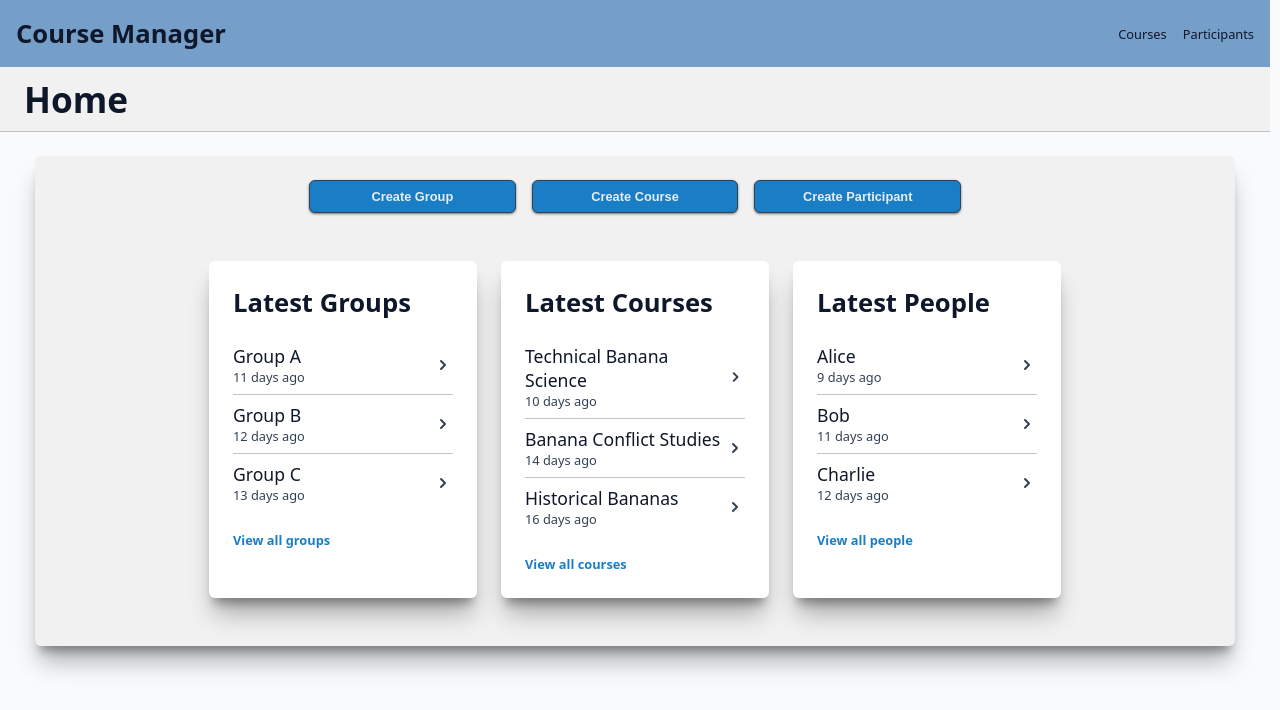
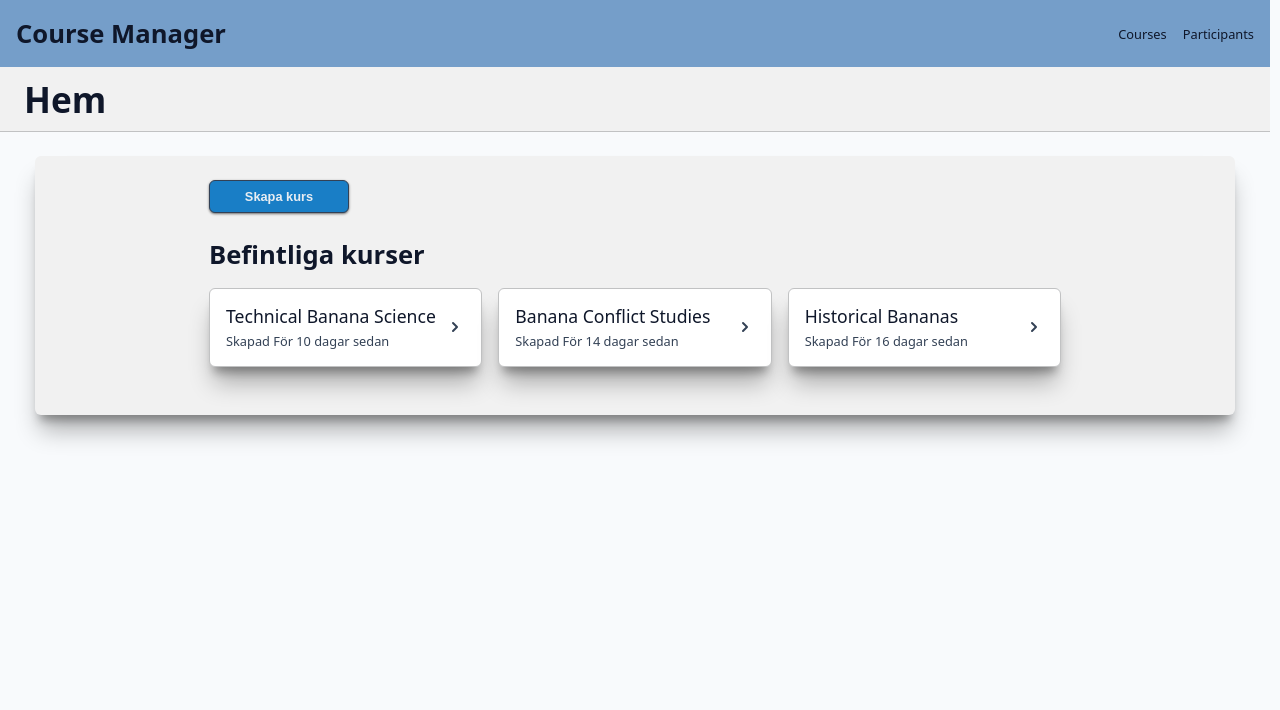
Before and after one commit to AlaaAlsous/Course-Manager, an Angular app in the folder CourseManager/CourseManager.Client/: page /home in a window 1280 px wide. Shown: the top 710 px of the page. Built offline with nearby package versions, Linux system fonts and the light colour scheme.

Commit message:
Home-page : Removed unwanted buttons and edited the styling.  We'll work on Swedish instead of English.. (#147)
Co-authored-by: Blackprowhe <ljungqvistchala98@gmail.com>

```diff
--- a/CourseManager/CourseManager.Client/src/app/home/home.html
+++ b/CourseManager/CourseManager.Client/src/app/home/home.html
@@ -1,81 +1,29 @@
 <app-layout [title]="title()">
   <div class="home-actions">
-    <button (click)="createGroup()">Create Group</button>
-
-    <button (click)="createCourse()">Create Course</button>
-
-    <button (click)="createPerson()">Create Participant</button>
+    <button (click)="createCourse()">Skapa kurs</button>
   </div>
 
-  <div class="home-dashboard">
-    <section class="dashboard-card">
-      <h2>Latest Groups</h2>
+  <div class="course-grid">
+    <h2>Befintliga kurser</h2>
 
-      <ul>
-        <li *ngFor="let g of latestGroups" class="clickable" (click)="goToGroup(g.id)">
+    <p *ngIf="courses().length === 0" class="empty-state">Inga kurser att visa.</p>
+
+    <div class="course-cards" *ngIf="courses().length > 0">
+      <article *ngFor="let c of courses()" class="course-card clickable" (click)="goToCourse(c.id)">
         <div class="item-row">
-            <span>{{ g.name }}</span>
-            <small>{{ getRelativeDate(g.created) }}</small>
+          <span>{{ c.name }}</span>
+          <small>Skapad {{ getRelativeDate(c.created) }}</small>
         </div>
 
-          <svg class="icon" viewBox="0 0 20 20" fill="currentColor">
+        <svg class="icon" viewBox="0 0 20 20" fill="currentColor" aria-hidden="true">
           <path
             fill-rule="evenodd"
             d="M7.293 14.707a1 1 0 010-1.414L10.586 10 7.293 6.707a1 1 0 011.414-1.414l4 4a1 1 0 010 1.414l-4 4a1 1 0 01-1.414 0z"
             clip-rule="evenodd"
           />
         </svg>
-        </li>
-      </ul>
-
-      <a routerLink="/groups" class="view-all">View all groups</a>
-    </section>
-
-    <section class="dashboard-card">
-      <h2>Latest Courses</h2>
-
-      <ul>
-        <li *ngFor="let c of latestCourses()" class="clickable" (click)="goToCourse(c.id)">
-          <div class="item-row">
-            <span>{{ c.name }}</span>
-            <small>{{ getRelativeDate(c.created) }}</small>
+      </article>
     </div>
-
-          <svg class="icon" viewBox="0 0 20 20" fill="currentColor">
-            <path
-              fill-rule="evenodd"
-              d="M7.293 14.707a1 1 0 010-1.414L10.586 10 7.293 6.707a1 1 0 011.414-1.414l4 4a1 1 0 010 1.414l-4 4a1 1 0 01-1.414 0z"
-              clip-rule="evenodd"
-            />
-          </svg>
-        </li>
-      </ul>
-
-      <a routerLink="/all-courses" class="view-all">View all courses</a>
-    </section>
-
-    <section class="dashboard-card">
-      <h2>Latest People</h2>
-
-      <ul>
-        <li *ngFor="let p of latestPeople" class="clickable" (click)="goToPerson(p.id)">
-          <div class="item-row">
-            <span>{{ p.name }}</span>
-            <small>{{ getRelativeDate(p.created) }}</small>
-          </div>
-
-          <svg class="icon" viewBox="0 0 20 20" fill="currentColor">
-            <path
-              fill-rule="evenodd"
-              d="M7.293 14.707a1 1 0 010-1.414L10.586 10 7.293 6.707a1 1 0 011.414-1.414l4 4a1 1 0 010 1.414l-4 4a1 1 0 01-1.414 0z"
-              clip-rule="evenodd"
-            />
-          </svg>
-        </li>
-      </ul>
-
-      <a routerLink="/participants" class="view-all">View all people</a>
-    </section>
   </div>
 
   <app-create-course-modal
--- a/CourseManager/CourseManager.Client/src/app/home/home.scss
+++ b/CourseManager/CourseManager.Client/src/app/home/home.scss
@@ -1,28 +1,20 @@
-.home-dashboard {
-  display: grid;
-  gap: var(--space-lg);
-  width: min(100%, 900px);
-  margin: 0 auto;
-  padding: var(--space-lg);
-}
-
 .home-actions {
   display: flex;
+  justify-content: flex-start;
   gap: var(--space-md);
   margin: 0 auto var(--space-lg);
-  width: min(100%, 700px);
+  width: min(100%, 900px);
   padding: 0 var(--space-lg);
   flex-wrap: wrap;
 }
 
 .home-actions button {
-  flex: 1;
-  min-width: 100px;
+  min-width: 140px;
   display: flex;
   justify-content: center;
   align-items: center;
   gap: var(--space-sm);
-  padding: var(--space-sm) var(--space-sm);
+  padding: var(--space-sm) var(--space-md);
   background: var(--color-primary);
   border-radius: var(--radius-md);
   border: 1px solid #334155;
@@ -42,76 +34,79 @@
   transform: scale(0.97);
 }
 
-.dashboard-card {
-  background: var(--color-primary-bg);
-  padding: var(--space-lg);
-  border-radius: var(--radius-md);
-  box-shadow: var(--shadow-elevated);
+.course-grid {
+  width: min(100%, 900px);
+  margin: 0 auto;
+  padding: 0 var(--space-lg) var(--space-lg);
 }
 
-.dashboard-card h2 {
+.course-grid h2 {
   font-size: var(--font-size-lg);
   margin-bottom: var(--space-md);
 }
 
-.dashboard-card ul {
-  list-style: none;
-  margin-bottom: var(--space-md);
+.course-cards {
+  display: grid;
+  grid-template-columns: repeat(auto-fit, minmax(220px, 1fr));
+  gap: var(--space-md);
+}
+
+.course-card {
+  background: var(--color-primary-bg);
+  border: 1px solid var(--color-border);
+  border-radius: var(--radius-md);
+  box-shadow: var(--shadow-elevated);
+  overflow: hidden;
 }
 
 .clickable {
   display: flex;
   justify-content: space-between;
   align-items: center;
-  padding: var(--space-sm) 0;
+  padding: var(--space-md);
   cursor: pointer;
-  transition: background 0.15s;
-  border-bottom: 1px solid var(--color-border);
-}
-
-.clickable:last-child {
-  border-bottom: none;
+  transition:
+    background 0.15s,
+    transform 0.1s;
 }
 
 .clickable:hover {
   background: rgba(0, 0, 0, 0.03);
+  transform: translateY(-1px);
 }
 
 .item-row {
   display: flex;
   flex-direction: column;
+  min-width: 0;
 }
 
 .item-row span {
   font-size: var(--font-size-md);
   color: var(--color-text);
+  line-height: 1.3;
+  white-space: nowrap;
+  overflow: hidden;
+  text-overflow: ellipsis;
 }
 
 .item-row small {
+  margin-top: 4px;
   font-size: var(--font-size-sm);
   color: var(--color-text-light);
 }
 
 .icon {
+  flex-shrink: 0;
   width: 20px;
   height: 20px;
   color: var(--color-text-light);
+  margin-left: var(--space-sm);
 }
 
-.view-all {
-  font-size: var(--font-size-sm);
-  color: var(--color-primary);
-  font-weight: 600;
-}
-
-.view-all:hover {
-  color: var(--color-primary-hover);
-}
-
-@media (min-width: 800px) {
-  .home-dashboard {
-    grid-template-columns: repeat(3, 1fr);
-  }
+.empty-state {
+  color: var(--color-text-light);
+  font-size: var(--font-size-md);
 }
 
 @media (max-width: 500px) {
@@ -123,4 +118,8 @@
     font-size: small;
     min-width: 120px;
   }
+
+  .course-cards {
+    grid-template-columns: 1fr;
+  }
 }
--- a/CourseManager/CourseManager.Client/src/app/home/home.ts
+++ b/CourseManager/CourseManager.Client/src/app/home/home.ts
@@ -1,6 +1,6 @@
 import { Component, signal, computed, inject } from '@angular/core';
 import { NgFor, NgIf } from '@angular/common';
-import { Router, RouterLink } from '@angular/router';
+import { Router } from '@angular/router';
 import { Layout } from '../layout/layout';
 import { CreateCourseModal, CreateCoursePayload } from '../create-course-modal/create-course-modal';
 import { CourseService } from '../all-courses/course.service';
@@ -10,38 +10,25 @@ import { SnackbarType } from '../shared/snackbar/snackbar.service';
 @Component({
   selector: 'app-home',
   standalone: true,
-  imports: [NgFor, NgIf, RouterLink, Layout, CreateCourseModal, Snackbar],
+  imports: [NgFor, NgIf, Layout, CreateCourseModal, Snackbar],
   templateUrl: './home.html',
   styleUrls: ['./home.scss'],
 })
 export class Home {
-  title = signal('Home');
+  title = signal('Hem');
 
   private readonly router = inject(Router);
   private readonly courseService = inject(CourseService);
   private readonly snackbarService = inject(SnackbarService);
 
-  latestGroups = [
-    { id: 1, name: 'Group A', created: '2026-05-10' },
-    { id: 2, name: 'Group B', created: '2026-05-09' },
-    { id: 3, name: 'Group C', created: '2026-05-08' },
-  ];
-
-  latestCourses = computed(() =>
+  courses = computed(() =>
     this.courseService
       .courses()
       .slice()
-      .sort((a, b) => b.created.localeCompare(a.created))
-      .slice(0, 5),
+      .sort((a, b) => b.created.localeCompare(a.created)),
   );
 
   showCreateCourseModal = false;
-
-  latestPeople = [
-    { id: 1, name: 'Alice', created: '2026-05-12' },
-    { id: 2, name: 'Bob', created: '2026-05-10' },
-    { id: 3, name: 'Charlie', created: '2026-05-09' },
-  ];
 
   getRelativeDate(dateString: string): string {
     const created = new Date(dateString);
@@ -49,27 +36,13 @@ export class Home {
     const diffMs = now.getTime() - created.getTime();
     const diffDays = Math.floor(diffMs / (1000 * 60 * 60 * 24));
 
-    if (diffDays === 0) return 'Today';
-    if (diffDays === 1) return '1 day ago';
-    return `${diffDays} days ago`;
-  }
-
-  goToGroup(id: number): void {
-    this.router.navigate(['/groups', id]);
+    if (diffDays === 0) return 'I dag';
+    if (diffDays === 1) return 'För 1 dag sedan';
+    return `För ${diffDays} dagar sedan`;
   }
 
   goToCourse(id: number) {
     this.router.navigate(['/course', id]);
-  }
-
-  goToPerson(id: number) {
-    this.router.navigate(['/participant'], {
-      queryParams: { id },
-    });
-  }
-
-  createGroup() {
-    this.router.navigate(['/create-group']);
   }
 
   createCourse() {
```
Also changed, not shown: 1 other file (tests, documents, lock files or other folders). Lines whose indentation alone changed are shown as unchanged.
